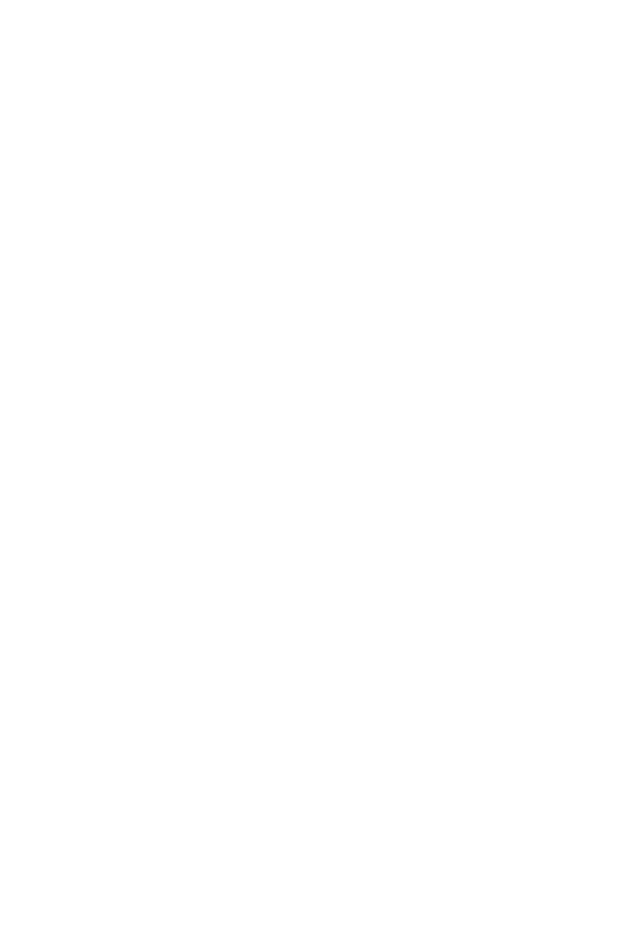
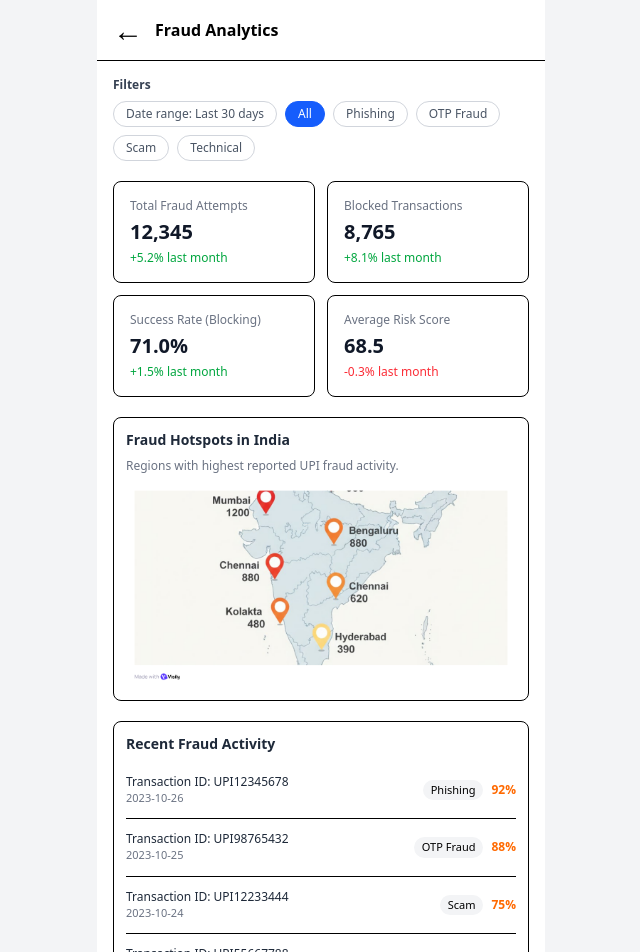
Before and after one commit to amrutasahu2006/upi-fraud-detection, a React (Vite) app: page /fraud-analytics in a window 1280 px wide. Before the commit this address had no page. Shown: the top 952 px of the page, without its empty margins (319-959 px from the left). Before the commit the page ends 800 px from the top, so only its background shows below. Built offline with nearby package versions, Linux system fonts and the light colour scheme.

Commit message:
Added Fraud analytics page

```diff
--- a/src/App.jsx
+++ b/src/App.jsx
@@ -4,6 +4,7 @@
 import TransactionBlocked from "./pages/TransactionBlocked";
 import Safety from "./pages/Safety";
 import PrivacySettings from "./pages/PrivacySettings";
+import FraudAnalytics from "./pages/FraudAnalytics";
 
 
 function App() {
@@ -15,6 +16,7 @@
         <Route path="/blocked" element={<TransactionBlocked />} />
         <Route path="/safety" element={<Safety />} />
         <Route path="/privacy-settings" element={<PrivacySettings />} />
+        <Route path="/fraud-analytics" element={<FraudAnalytics />} />
       </Routes>
     </BrowserRouter>
   );
--- /dev/null
+++ b/src/components/FilterPill.jsx
@@ -0,0 +1,14 @@
+export default function FilterPill({ label, active }) {
+  return (
+    <button
+      className={`px-3 py-1 rounded-full text-xs font-medium border
+        ${
+          active
+            ? "bg-blue-600 text-white border-blue-600"
+            : "bg-white text-gray-600 border-gray-300"
+        }`}
+    >
+      {label}
+    </button>
+  );
+}
--- /dev/null
+++ b/src/components/RecentFraudItem.jsx
@@ -0,0 +1,21 @@
+export default function RecentFraudItem({ id, date, type, risk }) {
+  return (
+    <div className="flex items-center justify-between py-3 border-b last:border-b-0">
+      <div>
+        <p className="text-xs text-gray-800">
+          Transaction ID: {id}
+        </p>
+        <p className="text-[11px] text-gray-500">{date}</p>
+      </div>
+
+      <div className="flex items-center gap-2">
+        <span className="text-[11px] px-2 py-0.5 rounded-full bg-gray-100">
+          {type}
+        </span>
+        <span className="text-xs font-semibold text-orange-500">
+          {risk}%
+        </span>
+      </div>
+    </div>
+  );
+}
--- /dev/null
+++ b/src/components/StatCard.jsx
@@ -0,0 +1,15 @@
+export default function StatCard({ title, value, change, positive }) {
+  return (
+    <div className="bg-white rounded-lg border p-4 space-y-1">
+      <p className="text-xs text-gray-500">{title}</p>
+      <p className="text-xl font-semibold text-gray-900">{value}</p>
+      <p
+        className={`text-xs ${
+          positive ? "text-green-600" : "text-red-500"
+        }`}
+      >
+        {change} last month
+      </p>
+    </div>
+  );
+}
--- /dev/null
+++ b/src/pages/FraudAnalytics.jsx
@@ -0,0 +1,116 @@
+import FilterPill from "../components/FilterPill";
+import StatCard from "../components/StatCard";
+import RecentFraudItem from "../components/RecentFraudItem";
+import BottomNavigation from "../components/BottomNavigation";
+
+export default function FraudAnalytics() {
+  return (
+    <div className="min-h-screen bg-gray-100 flex justify-center">
+      <div className="w-full max-w-md bg-white flex flex-col">
+
+        {/* Header */}
+        <header className="flex items-center gap-3 px-4 py-3 border-b">
+          <button className="text-3xl">←</button>
+          <h1 className="text-base font-semibold">Fraud Analytics</h1>
+        </header>
+
+        {/* Content */}
+        <main className="flex-1 p-4 space-y-5 overflow-y-auto">
+
+          {/* Filters */}
+          <div className="space-y-2">
+            <p className="text-xs font-semibold text-gray-700">Filters</p>
+            <div className="flex gap-2 flex-wrap">
+              <FilterPill label="Date range: Last 30 days" />
+              <FilterPill label="All" active />
+              <FilterPill label="Phishing" />
+              <FilterPill label="OTP Fraud" />
+              <FilterPill label="Scam" />
+              <FilterPill label="Technical" />
+            </div>
+          </div>
+
+          {/* Stats */}
+          <div className="grid grid-cols-2 gap-3">
+            <StatCard
+              title="Total Fraud Attempts"
+              value="12,345"
+              change="+5.2%"
+              positive
+            />
+            <StatCard
+              title="Blocked Transactions"
+              value="8,765"
+              change="+8.1%"
+              positive
+            />
+            <StatCard
+              title="Success Rate (Blocking)"
+              value="71.0%"
+              change="+1.5%"
+              positive
+            />
+            <StatCard
+              title="Average Risk Score"
+              value="68.5"
+              change="-0.3%"
+              positive={false}
+            />
+          </div>
+
+          {/* Map Section (IMG TAG) */}
+          <div className="bg-white border rounded-lg p-3 space-y-2">
+            <p className="text-sm font-semibold text-gray-800">
+              Fraud Hotspots in India
+            </p>
+            <p className="text-xs text-gray-500">
+              Regions with highest reported UPI fraud activity.
+            </p>
+
+            <img
+              src="src/public/india-fraud-map.png"
+              alt="Fraud hotspots in India"
+              className="w-full rounded-md object-contain"
+            />
+          </div>
+
+          {/* Recent Fraud Activity */}
+          <div className="bg-white border rounded-lg p-3">
+            <p className="text-sm font-semibold text-gray-800 mb-2">
+              Recent Fraud Activity
+            </p>
+
+            <RecentFraudItem
+              id="UPI12345678"
+              date="2023-10-26"
+              type="Phishing"
+              risk={92}
+            />
+            <RecentFraudItem
+              id="UPI98765432"
+              date="2023-10-25"
+              type="OTP Fraud"
+              risk={88}
+            />
+            <RecentFraudItem
+              id="UPI12233444"
+              date="2023-10-24"
+              type="Scam"
+              risk={75}
+            />
+            <RecentFraudItem
+              id="UPI55667788"
+              date="2023-10-23"
+              type="Technical"
+              risk={68}
+            />
+          </div>
+
+        </main>
+
+        {/* Bottom Navigation */}
+        <BottomNavigation />
+      </div>
+    </div>
+  );
+}
```
Also changed, not shown: src/public/india-fraud-map.png (added).
